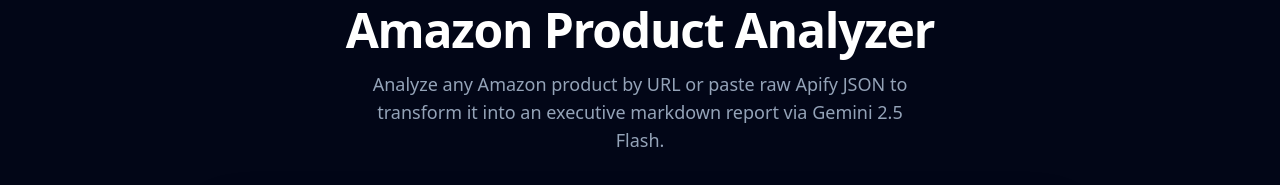
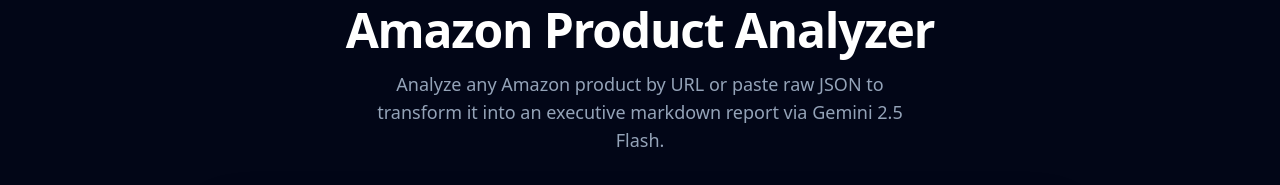
Before and after one commit to Djamauk/amazon-backend, a website: page index.html in a window 1280 px wide. Shown: the part 130-315 px from the top of the page. Drawn offline with nearby package versions, Linux system fonts and the light colour scheme.

Commit message:
Add files via upload

```diff
--- a/index.html
+++ b/index.html
@@ -94,7 +94,7 @@
         Amazon Product Analyzer
       </h1>
       <p class="text-slate-400 text-base md:text-lg max-w-xl mx-auto">
-        Analyze any Amazon product by URL or paste raw Apify JSON to transform it into an executive markdown report via Gemini 2.5 Flash.
+        Analyze any Amazon product by URL or paste raw JSON to transform it into an executive markdown report via Gemini 2.5 Flash.
       </p>
     </div>
 
```
